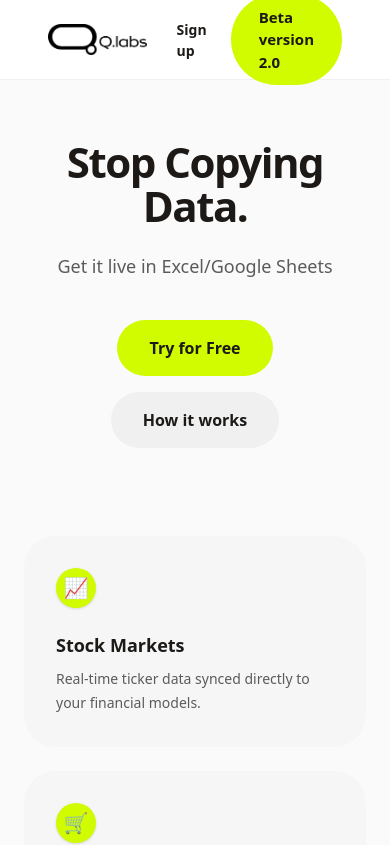
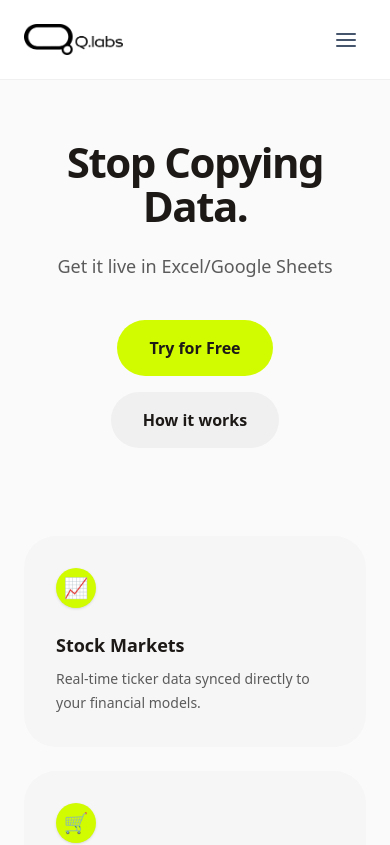
Before and after one commit to Rasheeq28/q.insights, a Next.js app: page / in a window 390 px wide. Shown: the top 845 px of the page. Built offline with nearby package versions, Linux system fonts and the light colour scheme; no server answers; the database is empty.

Commit message:
fix: apply mobile responsiveness to the active TopNavbar component

```diff
--- a/components/TopNavbar.tsx
+++ b/components/TopNavbar.tsx
@@ -7,6 +7,7 @@ import { supabase } from "@/lib/supabase";
 
 export default function TopNavbar() {
   const [session, setSession] = useState<any>(null);
+  const [isMenuOpen, setIsMenuOpen] = useState(false);
 
   useEffect(() => {
     supabase.auth.getSession().then(({ data: { session } }) => {
@@ -23,7 +24,7 @@ export default function TopNavbar() {
   }, []);
 
   return (
-    <nav className="fixed top-0 w-full z-50 bg-white/90 backdrop-blur-md px-[48px] py-[20px] flex justify-between items-center border-b border-[#F0F0F0] h-[80px]">
+    <nav className="fixed top-0 w-full z-50 bg-white/90 backdrop-blur-md px-6 md:px-[48px] py-[20px] flex justify-between items-center border-b border-[#F0F0F0] h-[80px]">
       <div className="flex items-center gap-[12px] flex-1">
         <Link href="/" className="flex items-center gap-[12px]">
           <img src="/logo.png" alt="Q.Labs Logo" className="h-8 w-auto object-contain" />
@@ -41,16 +42,59 @@ export default function TopNavbar() {
         )}
       </div>
 
-      <div className="flex items-center justify-end gap-[24px] flex-1">
-        {session ? (
-          <button onClick={() => supabase.auth.signOut()} className="font-inter font-medium text-[14px] text-[#A8A29E] hover:text-[#1C1917]">Sign out</button>
-        ) : (
-          <Link href="/signup" className="font-inter font-bold text-[14px] text-[#1C1917] hover:opacity-70">Sign up</Link>
-        )}
-        <div className="bg-[#D1FC00] text-[#1C1917] font-inter font-bold text-[15px] px-[28px] py-[12px] rounded-full cursor-default select-none">
-          Beta version 2.0
+      <div className="flex items-center justify-end gap-4 md:gap-[24px] flex-1">
+        <div className="hidden sm:flex items-center gap-4">
+            {session ? (
+              <button onClick={() => supabase.auth.signOut()} className="font-inter font-medium text-[14px] text-[#A8A29E] hover:text-[#1C1917]">Sign out</button>
+            ) : (
+              <Link href="/signup" className="font-inter font-bold text-[14px] text-[#1C1917] hover:opacity-70">Sign up</Link>
+            )}
+            <div className="bg-[#D1FC00] text-[#1C1917] font-inter font-bold text-[14px] md:text-[15px] px-4 md:px-[28px] py-[10px] md:py-[12px] rounded-full cursor-default select-none whitespace-nowrap">
+              Beta 2.0
+            </div>
         </div>
+
+        {/* Mobile Hamburger */}
+        <button
+          onClick={() => setIsMenuOpen(!isMenuOpen)}
+          className="lg:hidden p-2 text-slate-600 hover:text-black transition-colors"
+        >
+          {isMenuOpen ? (
+            <svg width="24" height="24" viewBox="0 0 24 24" fill="none" stroke="currentColor" strokeWidth="2" strokeLinecap="round" strokeLinejoin="round"><line x1="18" y1="6" x2="6" y2="18"></line><line x1="6" y1="6" x2="18" y2="18"></line></svg>
+          ) : (
+            <svg width="24" height="24" viewBox="0 0 24 24" fill="none" stroke="currentColor" strokeWidth="2" strokeLinecap="round" strokeLinejoin="round"><line x1="3" y1="12" x2="21" y2="12"></line><line x1="3" y1="6" x2="21" y2="6"></line><line x1="3" y1="18" x2="21" y2="18"></line></svg>
+          )}
+        </button>
       </div>
+
+      {/* Mobile Menu Overlay */}
+      {isMenuOpen && (
+        <div className="lg:hidden absolute top-[80px] left-0 w-full bg-white border-b border-[#F0F0F0] py-8 px-6 animate-in slide-in-from-top-4 duration-300 shadow-xl z-50">
+          <div className="flex flex-col gap-6">
+            <Link href="/" onClick={() => setIsMenuOpen(false)} className="text-[18px] font-bold text-[#1C1917]">Home</Link>
+            <Link href="/datasets" onClick={() => setIsMenuOpen(false)} className="text-[18px] font-bold text-[#1C1917]">Datasets</Link>
+            <Link href="/request" onClick={() => setIsMenuOpen(false)} className="text-[18px] font-bold text-[#1C1917]">Custom Scraping</Link>
+            <Link href="/pricing" onClick={() => setIsMenuOpen(false)} className="text-[18px] font-bold text-[#1C1917]">Pricing</Link>
+            <Link href="/feedback" onClick={() => setIsMenuOpen(false)} className="text-[18px] font-bold text-[#1C1917]">Feedback</Link>
+            {session && (
+              <Link href="/dashboard" onClick={() => setIsMenuOpen(false)} className="text-[18px] font-bold text-[#1C1917]">Dashboard</Link>
+            )}
+            <div className="h-px bg-[#F0F0F0] my-2"></div>
+            {session ? (
+              <button
+                onClick={() => { supabase.auth.signOut(); setIsMenuOpen(false); }}
+                className="w-full text-left text-[18px] font-bold text-[#A8A29E]"
+              >
+                Sign Out
+              </button>
+            ) : (
+              <Link href="/signup" onClick={() => setIsMenuOpen(false)} className="w-full bg-[#D1FC00] text-black text-center py-4 rounded-full font-bold text-[16px]">
+                Sign Up
+              </Link>
+            )}
+          </div>
+        </div>
+      )}
     </nav>
   );
 }
```
